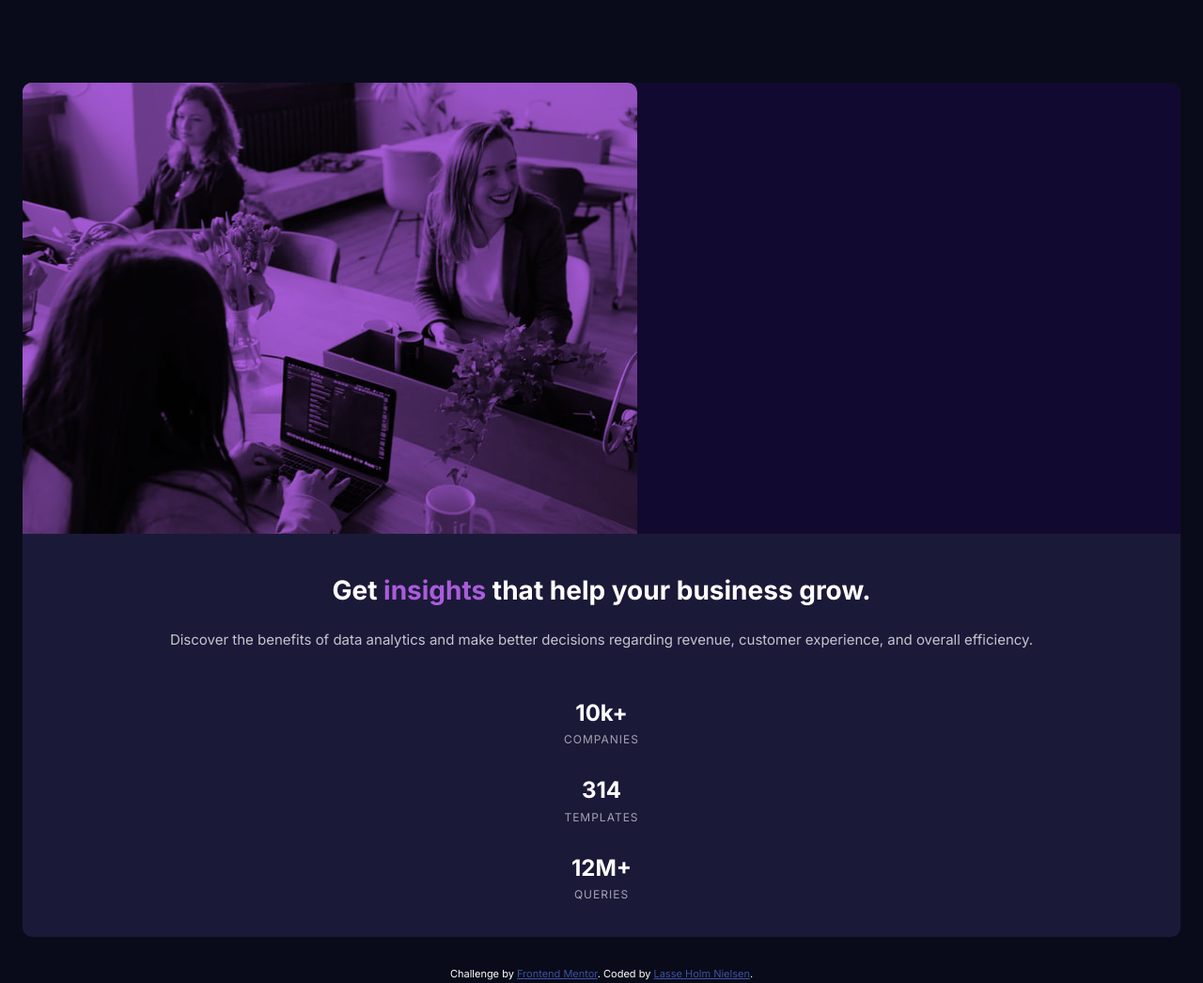
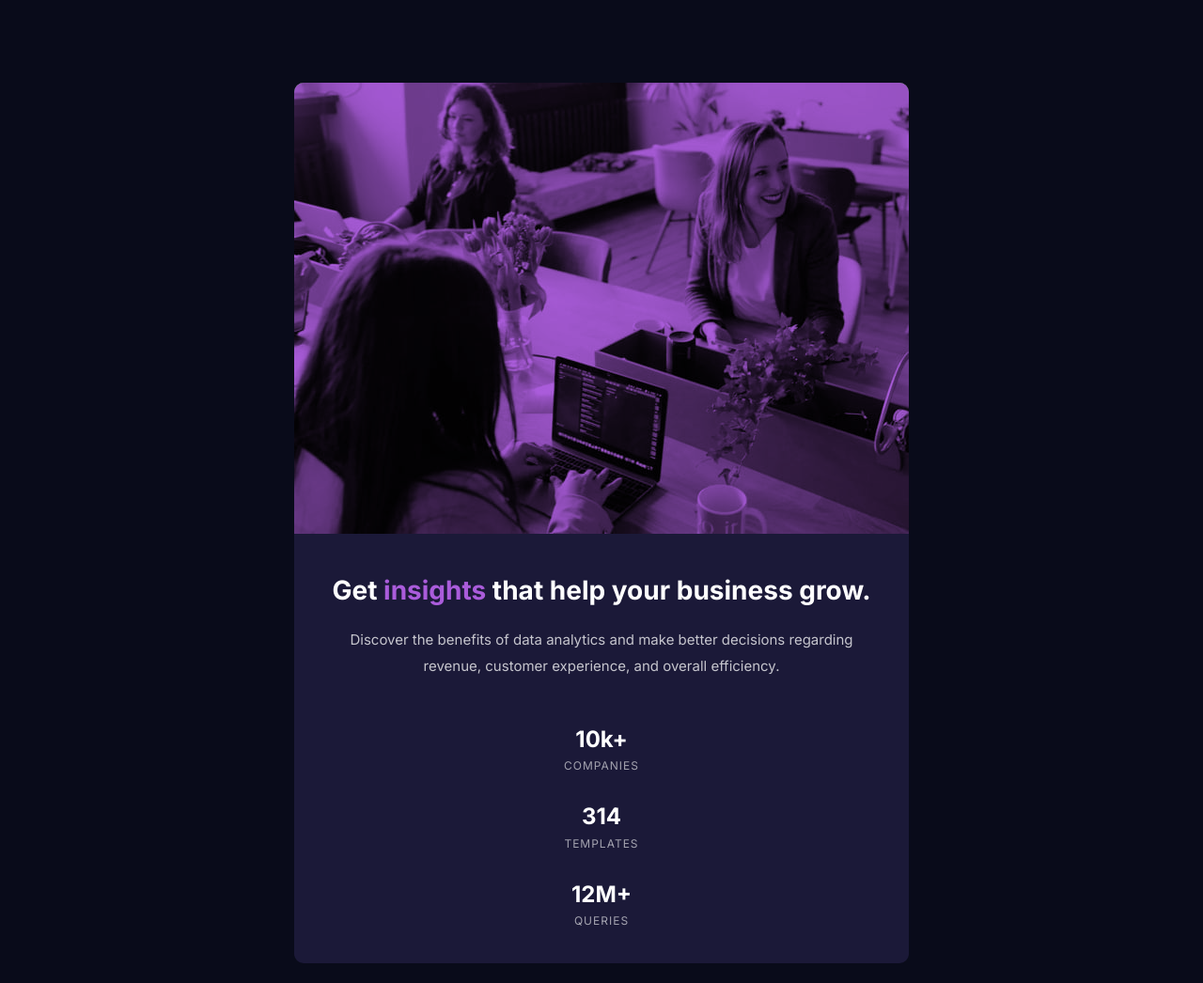
Before and after one commit to Kanonkongen-dk/stats-preview-card-component-main, a plain HTML site: page index.html in a window 1280 px wide. Shown: the top 1046 px of the page at 94% size. Drawn offline with Linux system fonts and the light colour scheme.

Commit message:
Setting card max-width in mobile view. Centering card on screen for all resolutions.

```diff
--- a/CSS/Styles.css
+++ b/CSS/Styles.css
@@ -32,6 +32,8 @@ body {
     border-radius: 10px;
     display: flex;
     flex-direction: column;
+    max-width: 654px;
+    margin: auto;
 }
 
 .hero,
@@ -121,7 +123,6 @@ body {
 
 @media (min-width: 1440px) {
     body {
-        /* font-size: 34px; */
         padding: 11rem 10.25rem;
     }
 
```
